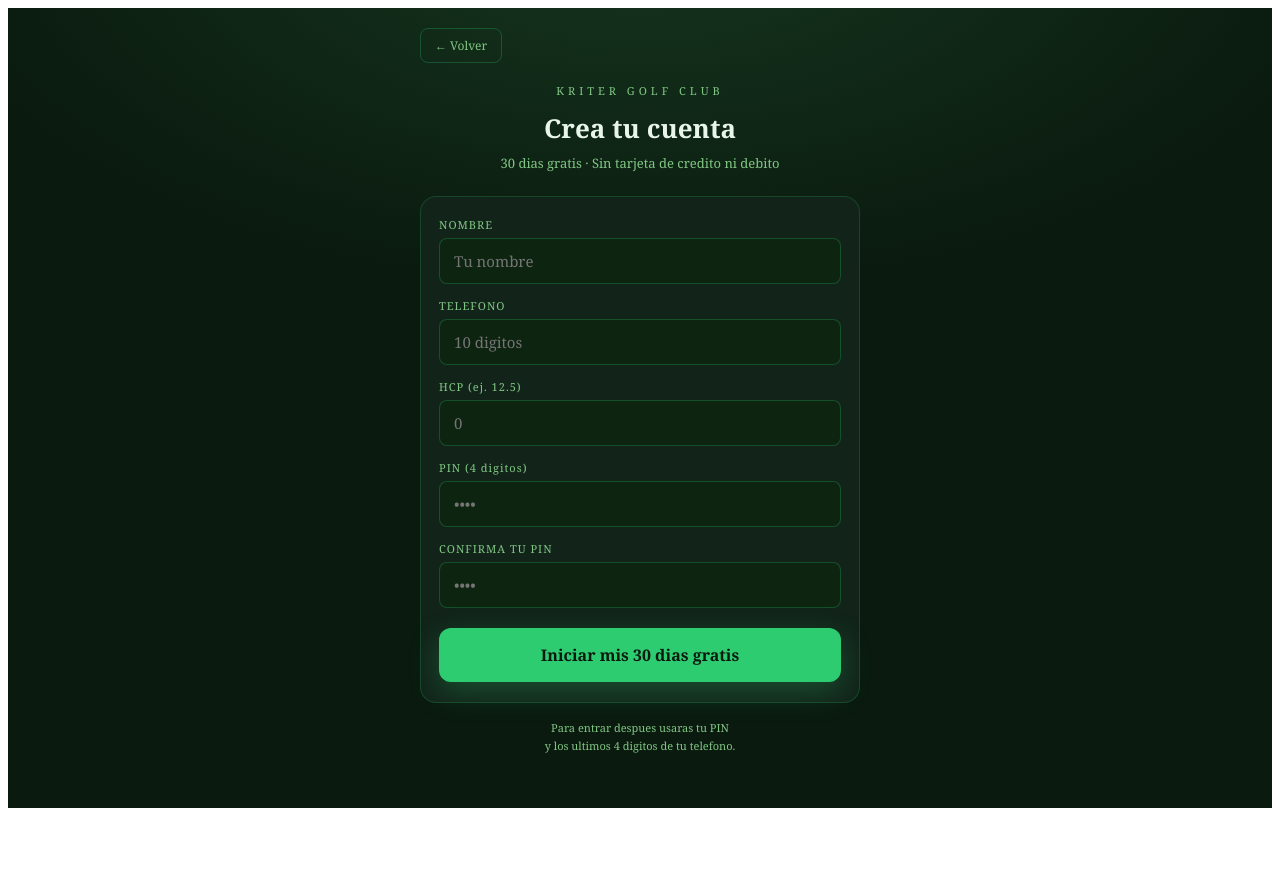
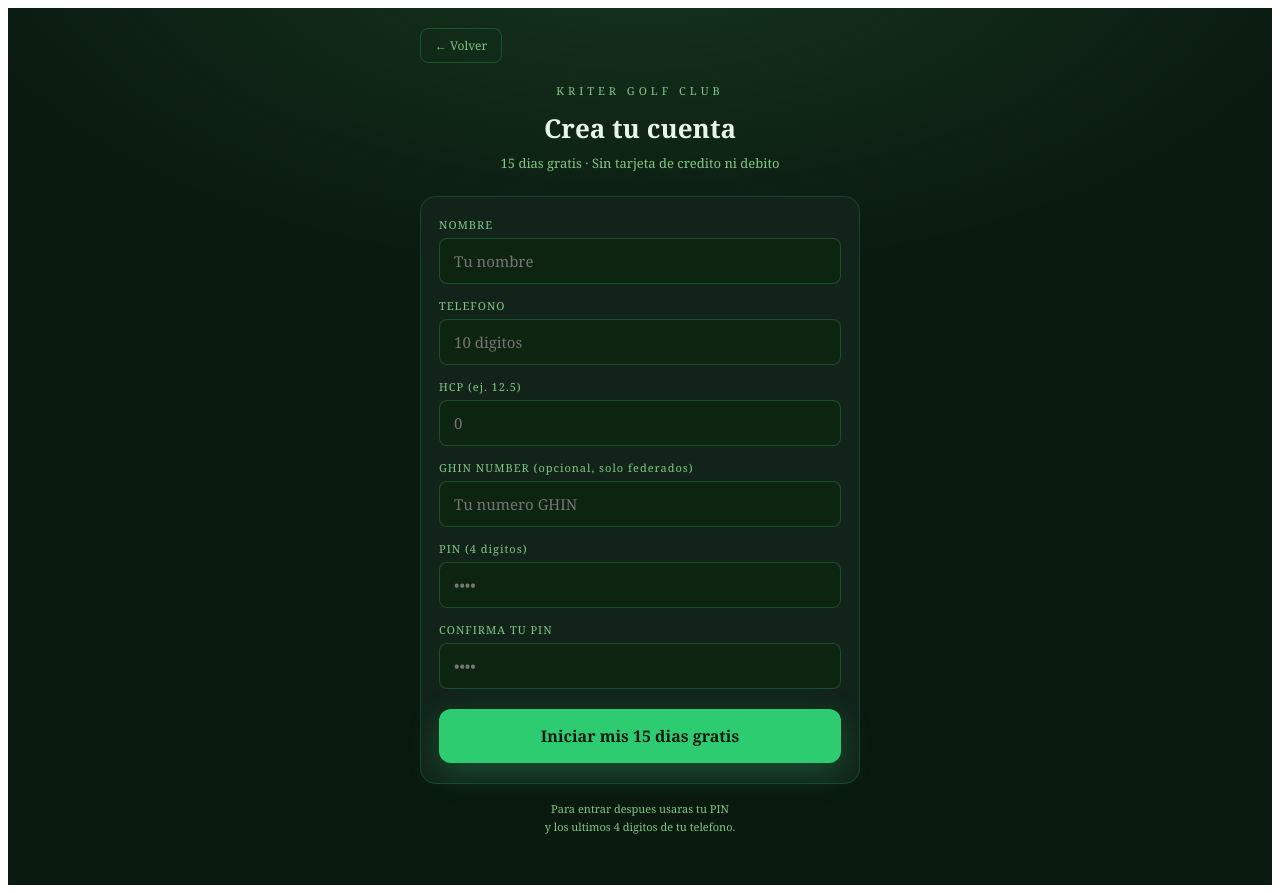
Before and after one commit to jcpveloz-debug/jcpveloz, a Next.js app: page /registro in a window 1280 px wide. Before the commit the page ends 816 px from the top, so only its background shows below. Built offline with nearby package versions, Linux system fonts and the light colour scheme; no server answers.

Commit message:
agregar campo GHIN number al registro

```diff
--- a/app/registro/page.tsx
+++ b/app/registro/page.tsx
@@ -9,6 +9,7 @@
   const [nombre, setNombre] = useState('')
   const [telefono, setTelefono] = useState('')
   const [hcp, setHcp] = useState('')
+  const [ghin, setGhin] = useState('')
   const [pin, setPin] = useState('')
   const [pin2, setPin2] = useState('')
   const [guardando, setGuardando] = useState(false)
@@ -57,6 +58,7 @@
         phone: telLimpio,
         pin: pin,
         hcp_base: hcpNum,
+        ghin_number: ghin.trim() || null,
         active: true,
       })
       if (e1) throw e1
@@ -98,7 +100,7 @@
           </div>
           <div style={{ fontSize: 26, fontWeight: 'bold' }}>Crea tu cuenta</div>
           <div style={{ fontSize: 13, color: '#81c784', marginTop: 8 }}>
-            30 dias gratis &middot; Sin tarjeta de credito ni debito
+            15 dias gratis &middot; Sin tarjeta de credito ni debito
           </div>
         </div>
 
@@ -118,6 +120,11 @@
           <Campo label="HCP (ej. 12.5)">
             <input value={hcp} onChange={e => setHcp(e.target.value)} placeholder="0"
               type="number" step="0.1" inputMode="decimal" style={inputStyle} />
+          </Campo>
+
+          <Campo label="GHIN NUMBER (opcional, solo federados)">
+            <input value={ghin} onChange={e => setGhin(e.target.value)} placeholder="Tu numero GHIN"
+              inputMode="numeric" style={inputStyle} />
           </Campo>
 
           <Campo label="PIN (4 digitos)">
@@ -142,7 +149,7 @@
             fontFamily: 'Georgia, serif', fontSize: 16, fontWeight: 'bold', marginTop: 6,
             boxShadow: '0 10px 30px rgba(46,204,113,.25)',
           }}>
-            {guardando ? 'Creando tu cuenta...' : 'Iniciar mis 30 dias gratis'}
+            {guardando ? 'Creando tu cuenta...' : 'Iniciar mis 15 dias gratis'}
           </button>
         </div>
 
```
